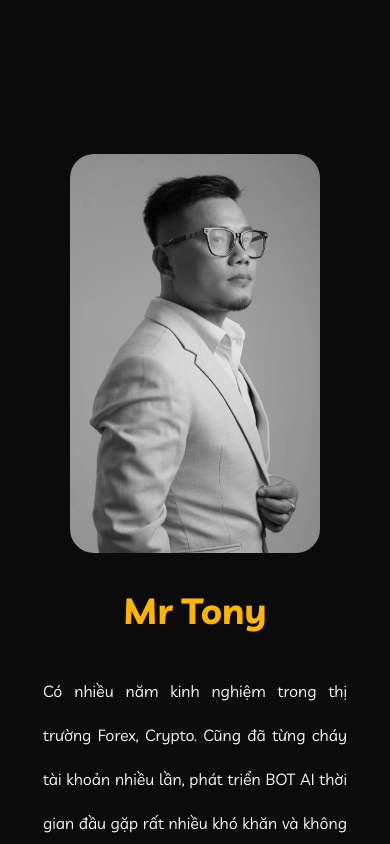
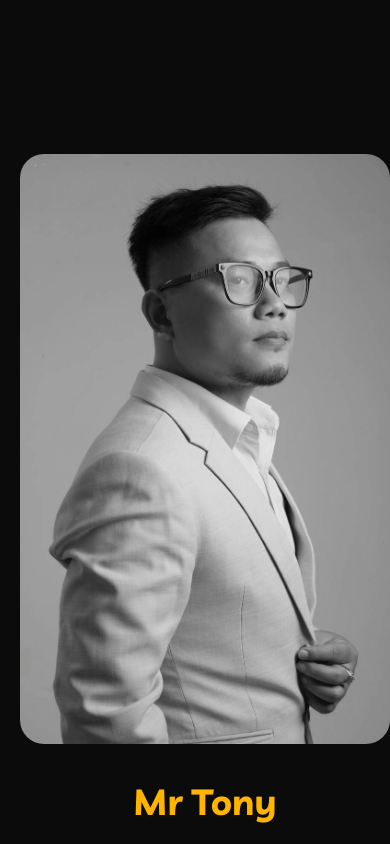
Before and after one commit to Edzdw/PixiuGroup, a Next.js app: page / in a window 390 px wide. Shown: the part 720-1564 px from the top of the page. Built offline with nearby package versions, Linux system fonts and the light colour scheme.

Commit message:
update responsive

```diff
--- a/public/css/style.css
+++ b/public/css/style.css
@@ -2215,7 +2215,6 @@ button#hide {
   }
 
   .my-photo-container {
-    width: 250px;
     height: 500px;
     padding-top: 30px;
   }
@@ -2391,16 +2390,11 @@ button#hide {
 
   }
 
-  #margin-right {
-    margin-right: 80px;
-  }
-
   .about .infos {
     margin: 0 auto;
     justify-content: center;
-    max-width: 360px;
+    max-width: 675px;
     text-align: justify;
-
   }
 
   .about .skills .skills-content {
@@ -2697,8 +2691,10 @@ button#hide {
   }
 
   #padding-0 {
-    padding-left: 0;
-  }
+    padding: 0;
+    padding-left: 20px;
+  }
+
 
   .about .infos ul li>span>span {
     padding-left: 0 ;
@@ -2837,6 +2833,7 @@ button#hide {
   .about .infos,
   .contact .boxes {
     flex-direction: column;
+    max-width: 360px;
   }
 
   .about .infos ul:nth-child(2) {
--- a/src/components/sections/About.js
+++ b/src/components/sections/About.js
@@ -94,7 +94,7 @@ const About = () => {
                   <span>
                     <span className="animated-layer fade-in-up-animation fadeInUp wow">
                       <span>Số Điện Thoại :</span>
-                      <span>+84939635089</span>
+                      <span>0903770039</span>
                     </span>
 
                     <span className="animated-layer fade-in-up-animation fadeInUp wow">
@@ -115,13 +115,11 @@ const About = () => {
                         </p>
                         <p className="mb-2 white-text">Rồi hãy phán xét</p>
                         <p className="mb-2 white-text">
-                          {" "}
                           Ko phải là chuyên gia tư vấn , Cũng ko phải là ai
                         </p>
-                        <p className="mb-2 white-text">
-                          {" "}
+                        <p style={{fontSize:"24px"}} className="mb-2 white-text">
                           TÔI CHỈ CÓ GIẢI PHÁP TẠO RA TIỀN CHO BẠN BỀN VỮNG AN
-                          TOÀN VÀ TỰ CHỦ{" "}
+                          TOÀN VÀ TỰ CHỦ
                         </p>
                       </span>
                     </span>
--- a/src/components/sections/Portfolio.js
+++ b/src/components/sections/Portfolio.js
@@ -22,6 +22,7 @@ const Portfolio = () => {
       {/* TITLE ENDS */}
       <Swiper
         {...salimovSlider.portfolio}
+        id="padding-0"
         className="swiper swiper-portfolio animated-layer fade-in-right-animation fadeInUp wow"
         data-wow-offset={200}
       >
--- a/src/sliderProps.js
+++ b/src/sliderProps.js
@@ -33,8 +33,8 @@ export const salimovSlider = {
         navigation: false,
       },
       768: {
-        slidesPerView: "auto",
-        spaceBetween: 0,
+        slidesPerView: 1,
+        spaceBetween: 200,
       },
       1025: {
         direction: "vertical",
@@ -56,8 +56,8 @@ export const salimovSlider = {
         navigation: false,
       },
       768: {
-        slidesPerView: "auto",
-        spaceBetween: 0,
+        slidesPerView: 1.,
+        spaceBetween: 30,
       },
       1025: {
         direction: "vertical",
```
